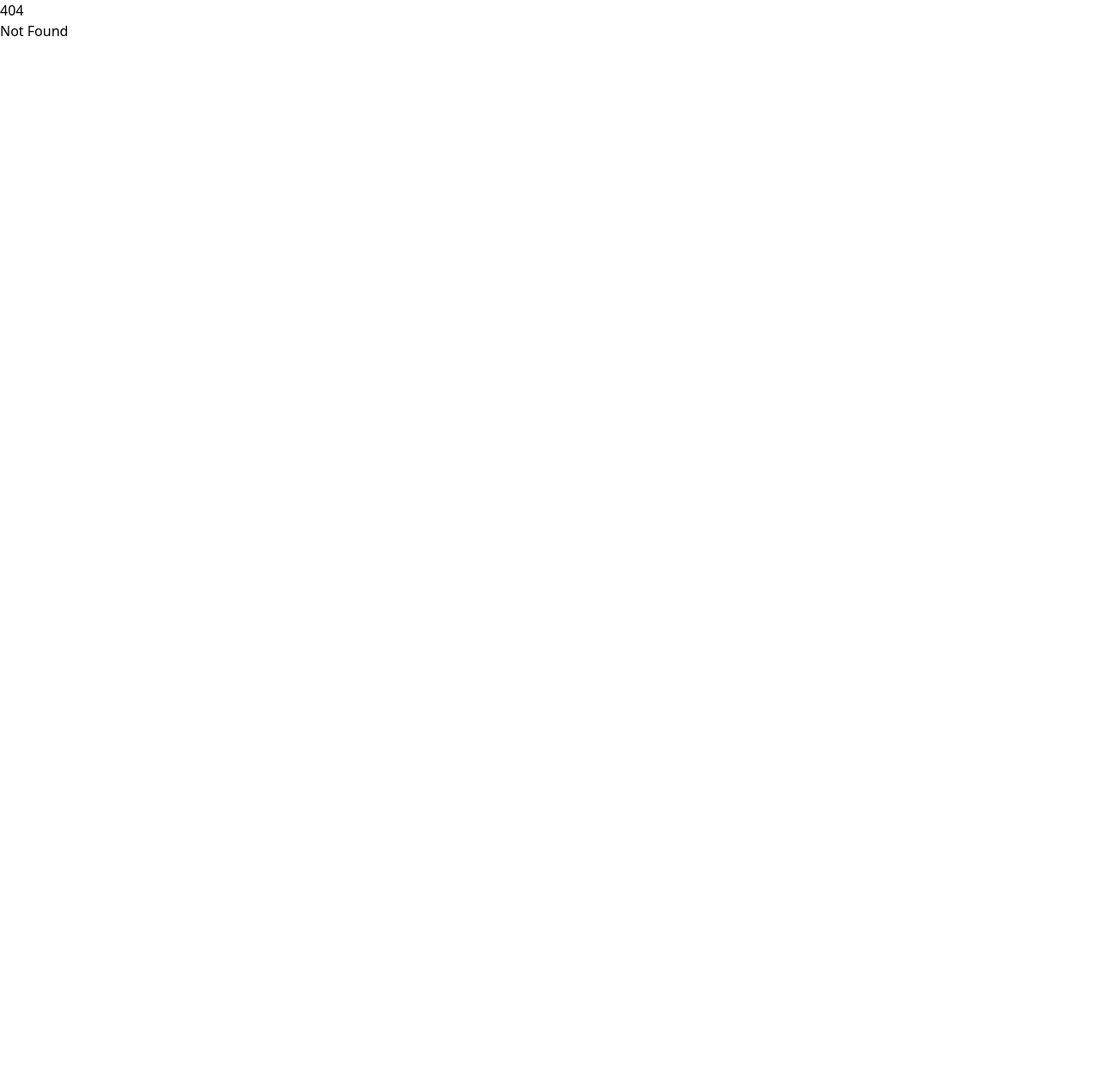
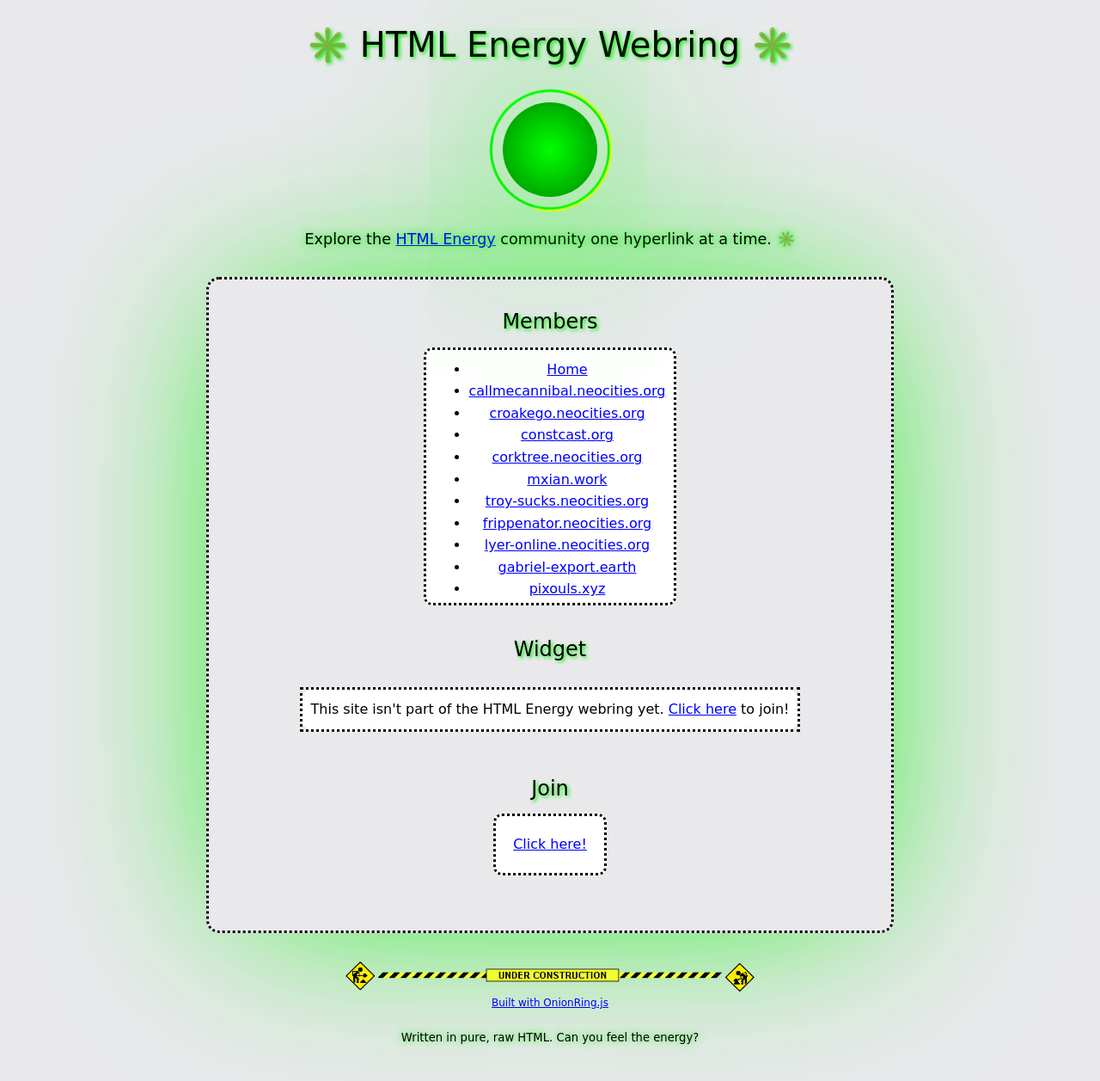
Before and after one commit to gchartier/gchartier.github.io, a SvelteKit app: page /html-energy-webring in a window 1280 px wide. Before the commit this address had no page. Shown: the whole page at 86% size. Before the commit the page ends 800 px from the top, so only its background shows below. Built offline with nearby package versions, Linux system fonts and the light colour scheme.

Commit message:
add html-energy-webring page

```diff
--- /dev/null
+++ b/src/routes/html-energy-webring/+page.svelte
@@ -0,0 +1,259 @@
+<svelte:head>
+	<title>✳️ HTML Energy Webring ✳️</title>
+	<link rel="stylesheet" href="html-energy-webring/onionring/styles.css" />
+</svelte:head>
+
+<div class="container">
+	<header>
+		<h1>✳️ HTML Energy Webring ✳️</h1>
+
+		<div class="energy-orb-container">
+			<div class="energy-orb"></div>
+			<div class="rotating-ring"></div>
+		</div>
+
+		<div class="html-energy-text">
+			Explore the
+			<a class="flashing-text" href="https://html.energy" target="_blank">HTML Energy</a>
+			community one hyperlink at a time.
+			<span class="spinning-text">✳️</span>
+		</div>
+	</header>
+
+	<main>
+		<section class="members">
+			<h2>Members</h2>
+			<div id="index">
+				<script type="text/javascript" src="html-energy-webring/onionring/variables.js"></script>
+				<script type="text/javascript" src="html-energy-webring/onionring/index.js"></script>
+			</div>
+		</section>
+
+		<section class="widget">
+			<h2>Widget</h2>
+			<div id="html-energy-webring">
+				<script type="text/javascript" src="html-energy-webring/onionring/variables.js"></script>
+				<script type="text/javascript" src="html-energy-webring/onionring/widget.js"></script>
+			</div>
+		</section>
+
+		<section class="join">
+			<h2>Join</h2>
+			<div>
+				<a
+					href="https://github.com/gchartier/html-energy-webring?tab=readme-ov-file#-how-to-join"
+					target="_blank">Click here!</a
+				>
+			</div>
+		</section>
+	</main>
+
+	<footer>
+		<div class="construction">
+			<img src="html-energy-webring/under-construction.gif" alt="Under Construction" />
+		</div>
+
+		<a href="https://garlic.garden/onionring/" target="_blank">Built with OnionRing.js</a>
+		<p class="html-energy-text">Written in pure, raw HTML. Can you feel the energy?</p>
+	</footer>
+</div>
+
+<style>
+	.container {
+		background: #e9e9ec;
+		color: #000000;
+		font-family: 'Comic Sans MS', cursive, sans-serif;
+		text-align: center;
+		margin: 20px;
+		line-height: 1.6;
+		max-width: 800px;
+		margin: 0 auto;
+		padding: 20px;
+
+		min-width: 100vw;
+	}
+
+	header {
+		margin-bottom: 30px;
+	}
+
+	main {
+		border: 3px dotted #000000;
+		background: #e9e9ec;
+		padding: 30px;
+		margin: 20px auto;
+		border-radius: 15px;
+		box-shadow: 0px 0px 197px -32px rgba(6, 241, 3, 0.93);
+		-webkit-box-shadow: 0px 0px 197px -32px rgba(6, 241, 3, 0.93);
+		-moz-box-shadow: 0px 0px 197px -32px rgba(6, 241, 3, 0.93);
+		display: flex;
+		flex-direction: column;
+		align-items: center;
+		justify-content: center;
+		gap: 2rem;
+		padding-bottom: 4rem;
+		max-width: 800px;
+	}
+
+	h1,
+	h2 {
+		color: #000000;
+		text-shadow: 2px 2px 4px #06f103;
+		margin-bottom: 10px;
+	}
+
+	h1 {
+		font-size: 2.5em;
+	}
+
+	h2 {
+		font-size: 1.5em;
+	}
+
+	.energy-orb-container {
+		position: relative;
+		display: flex;
+		justify-content: center;
+		align-items: center;
+		margin: 20px auto;
+	}
+
+	.energy-orb {
+		width: 100px;
+		height: 100px;
+		background: radial-gradient(circle, #00ff00, #008800);
+		border-radius: 50%;
+		margin: 20px auto;
+		animation: pulse 2s infinite;
+		box-shadow: 0px 0px 197px 14px rgba(6, 241, 3, 0.93);
+		-webkit-box-shadow: 0px 0px 197px 14px rgba(6, 241, 3, 0.93);
+		-moz-box-shadow: 0px 0px 197px 14px rgba(6, 241, 3, 0.93);
+		position: relative;
+		z-index: 2;
+	}
+
+	.rotating-ring {
+		position: absolute;
+		width: 140px;
+		height: 140px;
+		border: 3px solid transparent;
+		border-top: 3px solid #06f103;
+		border-right: 3px solid #00ff00;
+		border-bottom: 3px solid #06f103;
+		border-left: 3px solid #00ff00;
+		border-radius: 50%;
+		animation: rotate 3s linear infinite;
+		z-index: 1;
+	}
+
+	.rotating-ring::before {
+		content: '';
+		position: absolute;
+		top: -5px;
+		left: -5px;
+		right: -5px;
+		bottom: -5px;
+		border: 2px solid transparent;
+		border-top: 2px solid #ffff00;
+		border-right: 2px solid #ffff00;
+		border-radius: 50%;
+		animation: rotate 2s linear infinite reverse;
+	}
+
+	@keyframes rotate {
+		0% {
+			transform: rotate(0deg);
+		}
+		100% {
+			transform: rotate(360deg);
+		}
+	}
+
+	@keyframes pulse {
+		0% {
+			transform: scale(1);
+		}
+		50% {
+			transform: scale(1.1);
+		}
+		100% {
+			transform: scale(1);
+		}
+	}
+
+	#index {
+		height: 300px;
+		width: fit-content;
+		padding: 10px;
+		margin: 0 auto;
+		overflow-y: auto;
+		border: 3px dotted #000000;
+		border-radius: 10px;
+		background-color: #ffffff;
+	}
+
+	#index ul {
+		list-style-type: none;
+		padding: 0;
+		margin: 0;
+	}
+
+	.join {
+		width: fit-content;
+		margin: 0 auto;
+	}
+
+	.join div {
+		background-color: #ffffff;
+		border: 3px dotted #000000;
+		padding: 20px;
+		border-radius: 10px;
+	}
+
+	footer {
+		font-size: 12px;
+		margin-top: 30px;
+		color: #888888;
+	}
+
+	footer img {
+		margin: 0 auto;
+		width: 30rem;
+	}
+
+	.html-energy-text {
+		color: #000000;
+		font-size: 1.1em;
+		margin: 20px 0;
+		text-shadow: 0 0 10px #06f103;
+	}
+
+	.spinning-text {
+		animation: spin 3s linear infinite;
+		display: inline-block;
+	}
+
+	@keyframes spin {
+		from {
+			transform: rotate(0deg);
+		}
+		to {
+			transform: rotate(360deg);
+		}
+	}
+
+	.flashing-text {
+		animation: flash 1s infinite;
+	}
+
+	@keyframes flash {
+		0%,
+		50% {
+			opacity: 1;
+		}
+		51%,
+		100% {
+			opacity: 0.3;
+		}
+	}
+</style>
```
